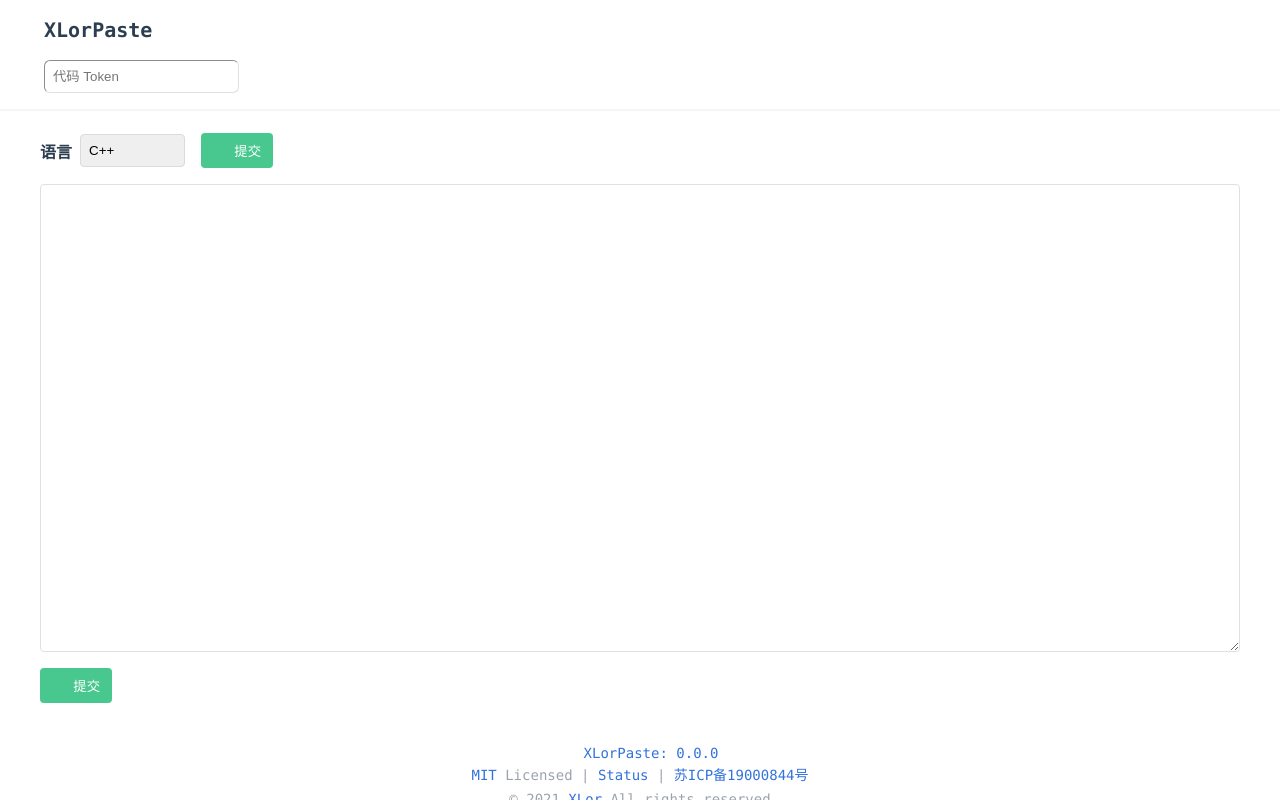
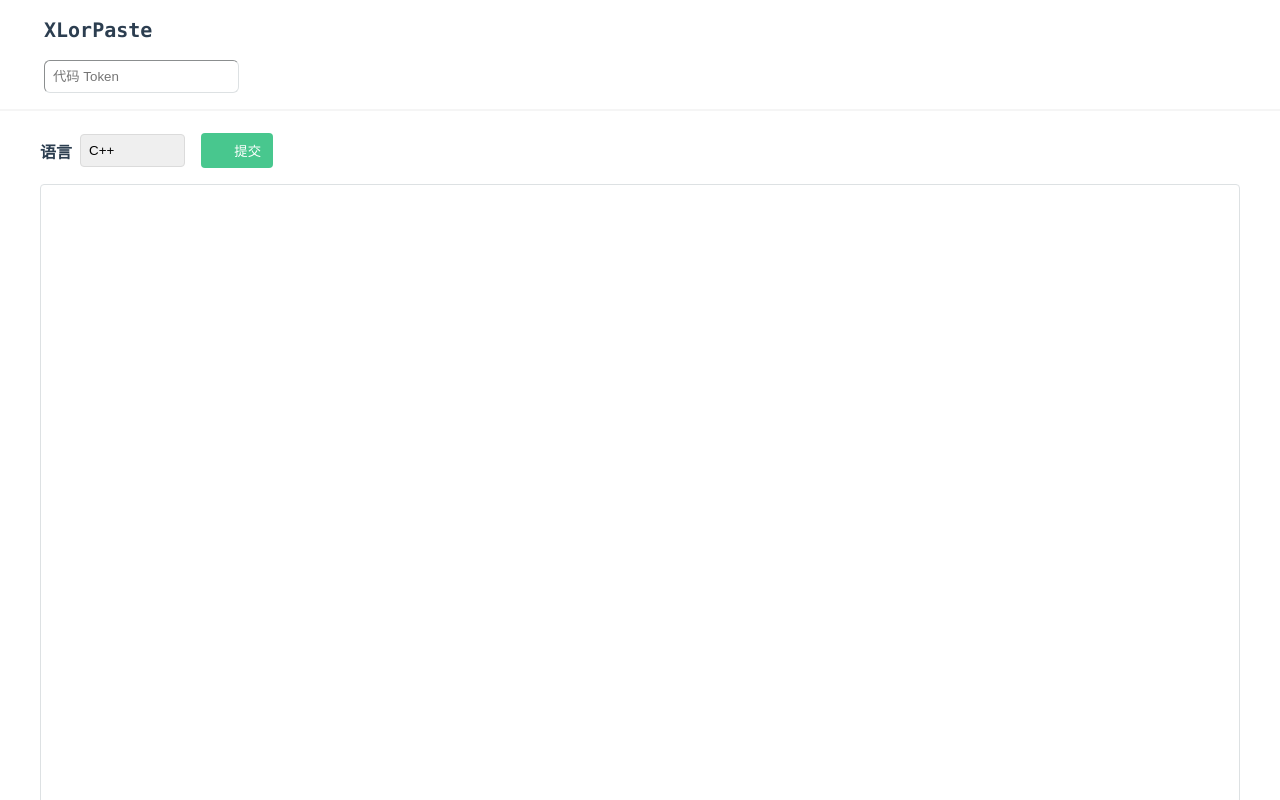
Before and after one commit to XLorPaste/XLorPaste, a Vue app in the folder packages/app/: page / in a window 1280 px wide. Shown: the top 800 px of the page. Built offline with nearby package versions, Linux system fonts and the light colour scheme; some icons are missing.

Commit message:
fix(app): body height

```diff
--- a/packages/app/src/pages/Home.vue
+++ b/packages/app/src/pages/Home.vue
@@ -21,7 +21,7 @@ const submit = async () => {
 
 const rows =
   window.innerWidth >= 768
-    ? Math.max(10, Math.floor((window.innerHeight - 320 * window.devicePixelRatio) / 16))
+    ? Math.max(10, Math.floor((window.innerHeight - 250) / 16 / window.devicePixelRatio))
     : 0;
 </script>
 
@@ -48,7 +48,7 @@ const rows =
         name="area-body"
         id="area-body"
         :rows="rows"
-        class="font-mono flex-1 border-1 border-light-900 rounded px-3 py-2 outline-none focus:border-blue-300"
+        class="font-mono text-base flex-1 border-1 border-light-900 rounded px-3 py-2 outline-none focus:border-blue-300"
         @keydown.tab.prevent="() => {}"
         @keydown.ctrl.enter="submit"
         @keydown.ctrl.s.prevent="submit"
```
